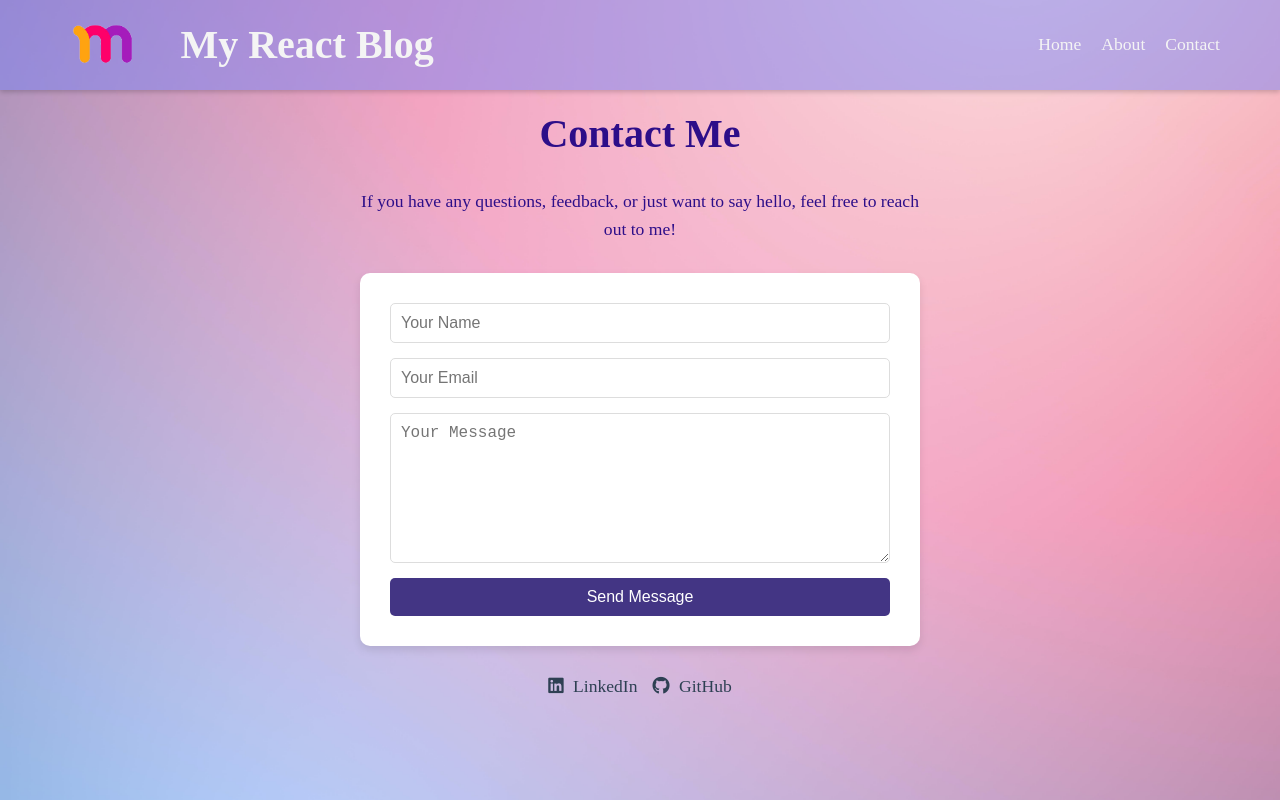
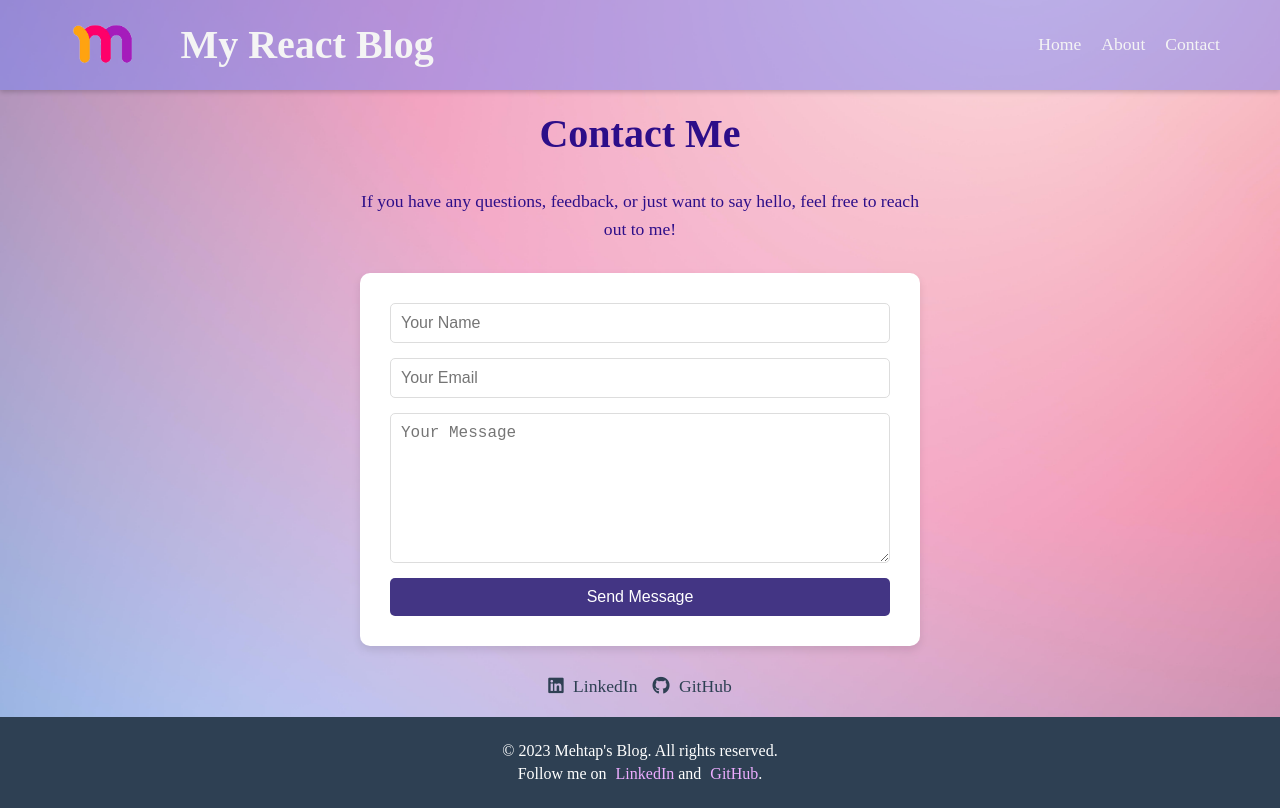
Before and after one commit to mehtapparkinson/React-Blog, a React (Create React App) app in the folder blog/: page /contact in a window 1280 px wide. Built offline with nearby package versions, Linux system fonts and the light colour scheme.

Commit message:
Footer created, styled

```diff
--- a/blog/src/App.js
+++ b/blog/src/App.js
@@ -5,6 +5,8 @@ import Home from './Home/Home';
 import About from './About/About';
 import Contact from './Contact/Contact';
 import Header from './Header/Header';
+import Footer from './Footer/Footer';
+
 
 function App() {
   return (
@@ -16,6 +18,7 @@ function App() {
           <Route path="/about" element={<About />} />
           <Route path="/contact" element={<Contact />} />
         </Routes>
+        <Footer></Footer>
       </div>
     </Router>
   );
--- /dev/null
+++ b/blog/src/Footer/Footer.css
@@ -0,0 +1,21 @@
+.blog-footer {
+    background-color: #2E4053;
+    color: #fff;
+    text-align: center;
+    padding: 20px 0;
+    font-size: 1rem;
+  }
+
+  .blog-footer p {
+    margin: 5px 0;
+  }
+
+  .blog-footer a {
+    color: rgb(236, 172, 255);
+    text-decoration: none;
+    margin-left: 5px;
+  }
+
+  .blog-footer a:hover {
+    text-decoration: underline;
+  }
--- /dev/null
+++ b/blog/src/Footer/Footer.jsx
@@ -0,0 +1,17 @@
+import React from 'react';
+import './Footer.css';
+
+function Footer() {
+  return (
+    <footer className="blog-footer">
+      <p>© {new Date().getFullYear()} Mehtap's Blog. All rights reserved.</p>
+      <p>
+        Follow me on
+        <a href="https://www.linkedin.com/in/mehtapparkinson" target="_blank" rel="noopener noreferrer"> LinkedIn</a> and
+        <a href="https://github.com/mehtapparkinson" target="_blank" rel="noopener noreferrer"> GitHub</a>.
+      </p>
+    </footer>
+  );
+}
+
+export default Footer;
```
